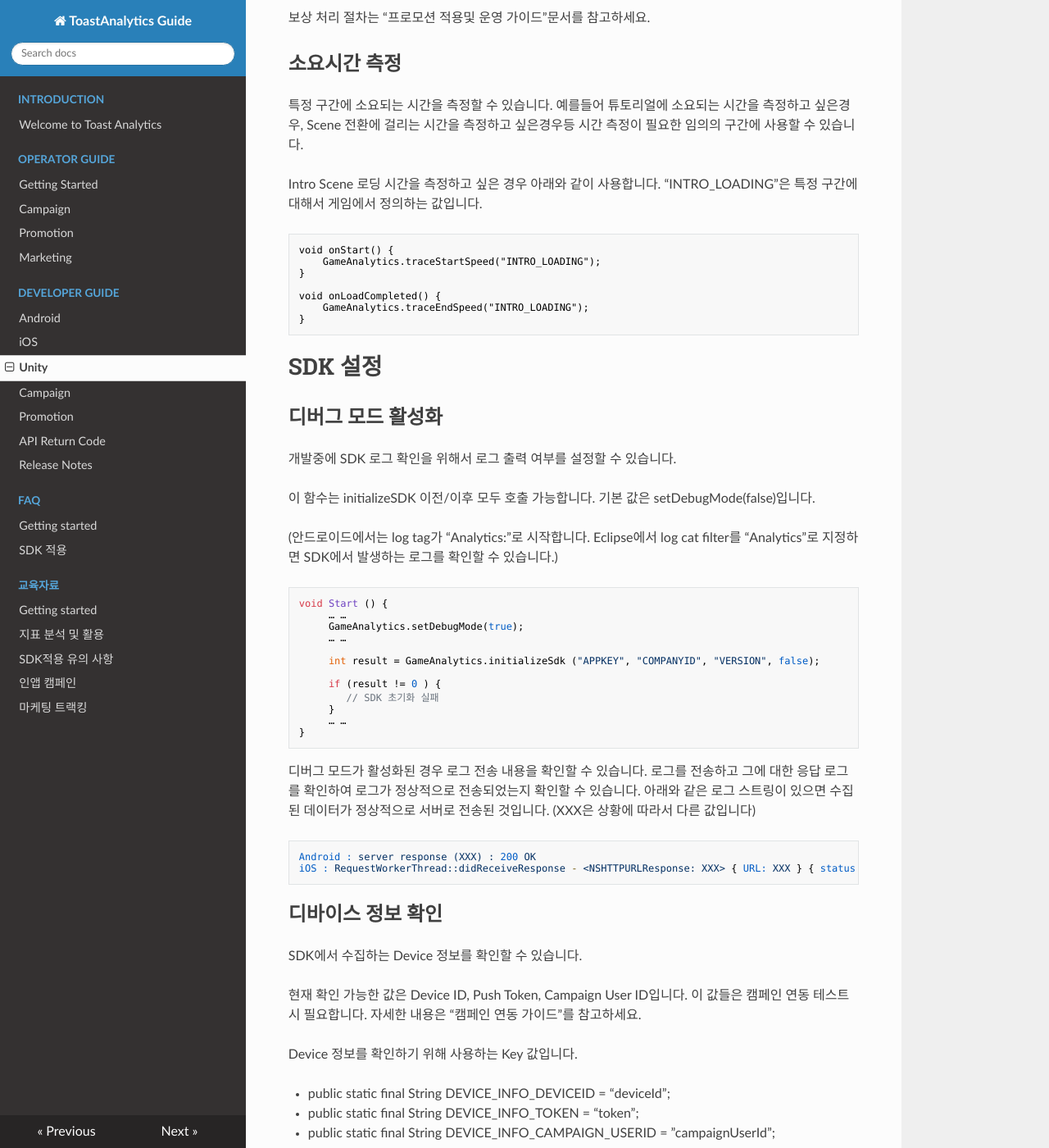
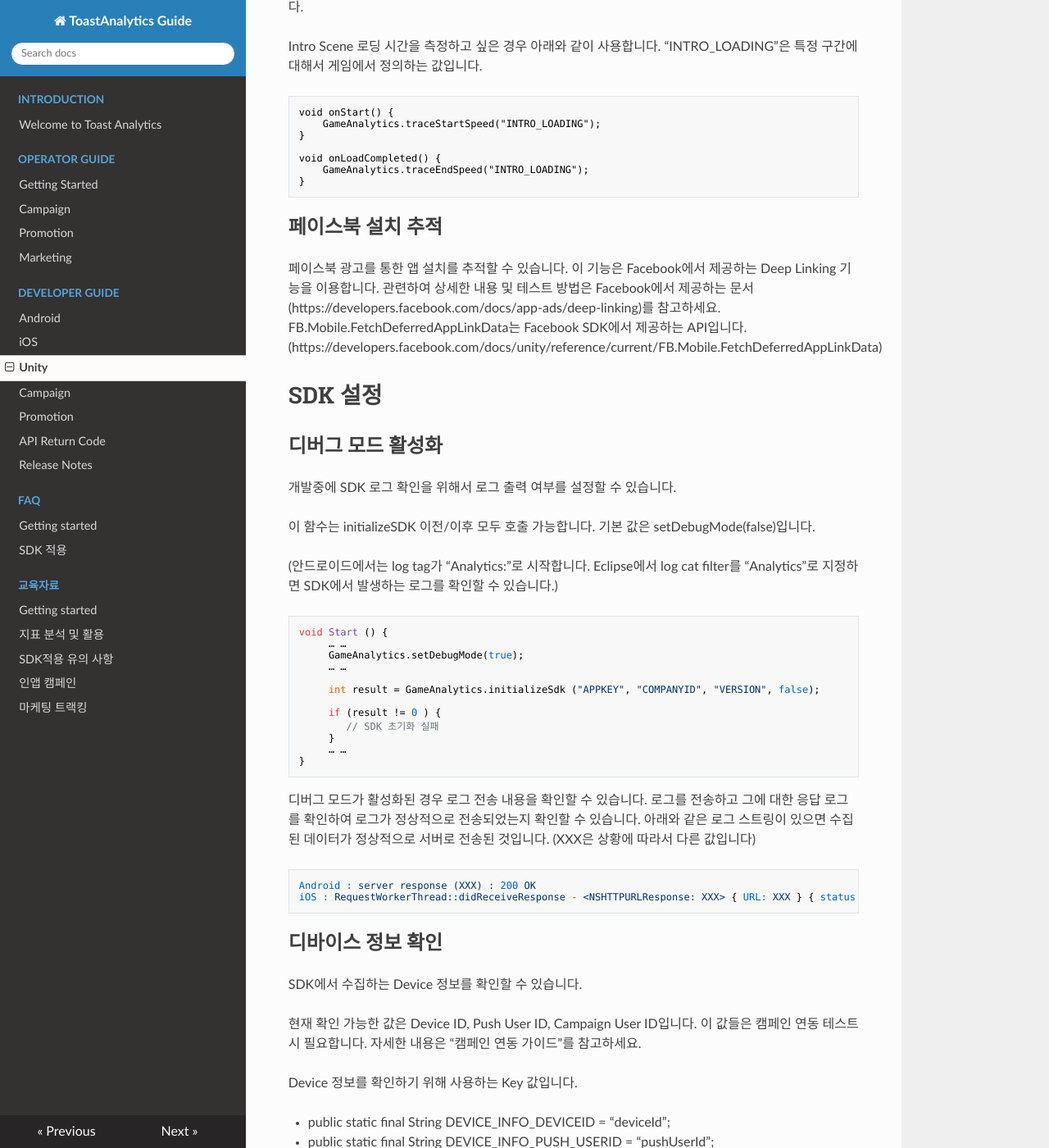
Before and after one commit to ToastAnalytics/ToastAnalytics, an MkDocs documentation site: the page built from docs/Developer/6. Unity Developer Guide.md, in a window 1280 px wide and 1400 px high, scrolled down 13318 px. Shown: the whole window at 82% size. Built offline with MkDocs 1.6.1, drawn with Linux system fonts in a browser that asks for light colours; nearby versions of some CDN libraries; old or Windows-style settings are respelled for this version of MkDocs; some of the changed text lies outside the part shown.

Commit message:
Update 6. Unity Developer Guide.md

````diff
--- a/docs/Developer/6. Unity Developer Guide.md
+++ b/docs/Developer/6. Unity Developer Guide.md
@@ -470,7 +466,10 @@
 }
 ```
 
-
+## 페이스북 설치 추적
+페이스북 광고를 통한 앱 설치를 추적할 수 있습니다. 이 기능은 Facebook에서 제공하는 Deep Linking 기능을 이용합니다.
+관련하여 상세한 내용 및 테스트 방법은 Facebook에서 제공하는 문서(https://developers.facebook.com/docs/app-ads/deep-linking)를 참고하세요. FB.Mobile.FetchDeferredAppLinkData는 Facebook SDK에서 제공하는 API입니다.
+(https://developers.facebook.com/docs/unity/reference/current/FB.Mobile.FetchDeferredAppLinkData)
 
 # SDK 설정
 
@@ -506,18 +505,18 @@
 ## 디바이스 정보 확인
 SDK에서 수집하는 Device 정보를 확인할 수 있습니다.
 
-현재 확인 가능한 값은 Device ID, Push Token, Campaign User ID입니다. 이 값들은 캠페인 연동 테스트시 필요합니다. 자세한 내용은 “캠페인 연동 가이드”를 참고하세요.
+현재 확인 가능한 값은 Device ID, Push User ID, Campaign User ID입니다. 이 값들은 캠페인 연동 테스트시 필요합니다. 자세한 내용은 “캠페인 연동 가이드”를 참고하세요.
 
 Device 정보를 확인하기 위해 사용하는 Key 값입니다.
 
 - public static final String DEVICE_INFO_DEVICEID = “deviceId”;
-- public static final String DEVICE_INFO_TOKEN = “token”;
+- public static final String DEVICE_INFO_PUSH_USERID = “pushUserId”;
 - public static final String DEVICE_INFO_CAMPAIGN_USERID = ”campaignUserId”;
 
 ```
 void printDeviceInfo() {
      string deviceID = GameAnalytics.getDeviceInfo(DEVICE_INFO_DEVICEID);
-     string pushToken = GameAnalytics.getDeviceInfo(DEVICE_INFO_TOKEN);
+     string pushUserID = GameAnalytics.getDeviceInfo(DEVICE_INFO_PUSH_USERID);
      string campaignUserID = GameAnalytics.getDeviceInfo(DEVICE_INFO_CAMPAIGN_USERID);
      … …
 }
````
Also changed, not shown: other parts of docs/Developer/6. Unity Developer Guide.md (+0 -4 lines).
